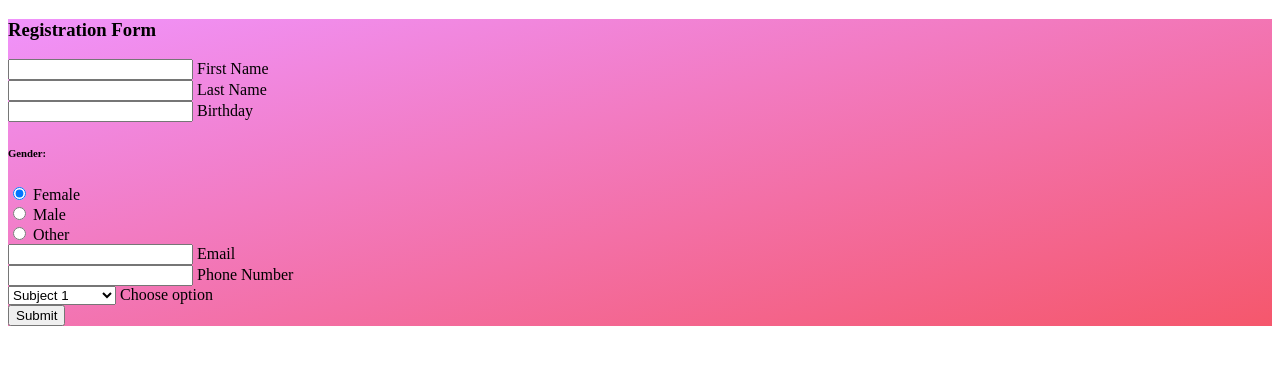
After one commit to shyamagarwal13/HackDavis2022, a Flask app: template Templates/register.html in a window 1280 px wide. The commit adds this page. Shown: the top 365 px of the page. Run offline with Flask 2, Linux system fonts and the light colour scheme; the template is opened without the code that fills it, so the values that code supplies are empty.

Commit message:
Added things

```diff
--- a/index.html
+++ b/Templates/LoggedIn.html
@@ -40,7 +40,7 @@
 <div class="cover-container d-flex w-100 h-100 p-3 mx-auto flex-column">
   <header class="mb-auto">
     <div>
-      <h3 class="float-md-start mb-0">Cover</h3>
+      <h3 class="float-md-start mb-0">LostInDavis?</h3>
       <nav class="nav nav-masthead justify-content-center float-md-end">
         <a class="nav-link active" aria-current="page" href="#">Home</a>
         <a class="nav-link" href="#">Features</a>
--- /dev/null
+++ b/Templates/register.css
@@ -0,0 +1,20 @@
+.gradient-custom {
+    /* fallback for old browsers */
+    background: #f093fb;
+
+    /* Chrome 10-25, Safari 5.1-6 */
+    background: -webkit-linear-gradient(to bottom right, rgba(240, 147, 251, 1), rgba(245, 87, 108, 1));
+
+    /* W3C, IE 10+/ Edge, Firefox 16+, Chrome 26+, Opera 12+, Safari 7+ */
+    background: linear-gradient(to bottom right, rgba(240, 147, 251, 1), rgba(245, 87, 108, 1))
+  }
+
+  .card-registration .select-input.form-control[readonly]:not([disabled]) {
+    font-size: 1rem;
+    line-height: 2.15;
+    padding-left: .75em;
+    padding-right: .75em;
+  }
+  .card-registration .select-arrow {
+    top: 13px;
+  }
--- /dev/null
+++ b/Templates/register.html
@@ -0,0 +1,139 @@
+<!DOCTYPE html>
+<html lang="en">
+  <head>
+    <meta charset="UTF-8">
+    <meta name="viewport" content="width=device-width, initial-scale=1.0">
+    <meta http-equiv="X-UA-Compatible" content="ie=edge">
+    <title>HTML 5 Boilerplate</title>
+    <link rel="stylesheet" href="register.css">
+  </head>
+  <body>
+
+<section class="vh-100 gradient-custom">
+    <div class="container py-5 h-100">
+      <div class="row justify-content-center align-items-center h-100">
+        <div class="col-12 col-lg-9 col-xl-7">
+          <div class="card shadow-2-strong card-registration" style="border-radius: 15px;">
+            <div class="card-body p-4 p-md-5">
+              <h3 class="mb-4 pb-2 pb-md-0 mb-md-5">Registration Form</h3>
+              <form>
+
+                <div class="row">
+                  <div class="col-md-6 mb-4">
+
+                    <div class="form-outline">
+                      <input type="text" id="firstName" class="form-control form-control-lg" />
+                      <label class="form-label" for="firstName">First Name</label>
+                    </div>
+
+                  </div>
+                  <div class="col-md-6 mb-4">
+
+                    <div class="form-outline">
+                      <input type="text" id="lastName" class="form-control form-control-lg" />
+                      <label class="form-label" for="lastName">Last Name</label>
+                    </div>
+
+                  </div>
+                </div>
+
+                <div class="row">
+                  <div class="col-md-6 mb-4 d-flex align-items-center">
+
+                    <div class="form-outline datepicker w-100">
+                      <input
+                        type="text"
+                        class="form-control form-control-lg"
+                        id="birthdayDate"
+                      />
+                      <label for="birthdayDate" class="form-label">Birthday</label>
+                    </div>
+
+                  </div>
+                  <div class="col-md-6 mb-4">
+
+                    <h6 class="mb-2 pb-1">Gender: </h6>
+
+                    <div class="form-check form-check-inline">
+                      <input
+                        class="form-check-input"
+                        type="radio"
+                        name="inlineRadioOptions"
+                        id="femaleGender"
+                        value="option1"
+                        checked
+                      />
+                      <label class="form-check-label" for="femaleGender">Female</label>
+                    </div>
+
+                    <div class="form-check form-check-inline">
+                      <input
+                        class="form-check-input"
+                        type="radio"
+                        name="inlineRadioOptions"
+                        id="maleGender"
+                        value="option2"
+                      />
+                      <label class="form-check-label" for="maleGender">Male</label>
+                    </div>
+
+                    <div class="form-check form-check-inline">
+                      <input
+                        class="form-check-input"
+                        type="radio"
+                        name="inlineRadioOptions"
+                        id="otherGender"
+                        value="option3"
+                      />
+                      <label class="form-check-label" for="otherGender">Other</label>
+                    </div>
+
+                  </div>
+                </div>
+
+                <div class="row">
+                  <div class="col-md-6 mb-4 pb-2">
+
+                    <div class="form-outline">
+                      <input type="email" id="emailAddress" class="form-control form-control-lg" />
+                      <label class="form-label" for="emailAddress">Email</label>
+                    </div>
+
+                  </div>
+                  <div class="col-md-6 mb-4 pb-2">
+
+                    <div class="form-outline">
+                      <input type="tel" id="phoneNumber" class="form-control form-control-lg" />
+                      <label class="form-label" for="phoneNumber">Phone Number</label>
+                    </div>
+
+                  </div>
+                </div>
+
+                <div class="row">
+                  <div class="col-12">
+
+                    <select class="select form-control-lg">
+                      <option value="1" disabled>Choose option</option>
+                      <option value="2">Subject 1</option>
+                      <option value="3">Subject 2</option>
+                      <option value="4">Subject 3</option>
+                    </select>
+                    <label class="form-label select-label">Choose option</label>
+
+                  </div>
+                </div>
+
+                <div class="mt-4 pt-2">
+                  <input class="btn btn-primary btn-lg" type="submit" value="Submit" />
+                </div>
+
+              </form>
+            </div>
+          </div>
+        </div>
+      </div>
+    </div>
+  </section>
+  </body>
+</html>
--- /dev/null
+++ b/app.py
@@ -0,0 +1,46 @@
+from flask import Flask, request, render_template, redirect
+import os
+import sqlite3
+
+currentlocation = os.path.dirname(os.path.abspath(__file__))
+
+myapp=Flask(__name__,template_folder='templates')
+
+@myapp.route("/")
+def homepage():
+    return render_template("index.html")
+
+@myapp.route("/", methods = ["POST"])
+def checklogin():
+    UN = request.form['Username']
+    PW = request.form['Password']
+
+    sqlconnection = sqlite3.Connection(currentlocation + "\Login.db")
+    cursor = sqlconnection.cursor()
+    query1 = "SELECT Username, Password From Users WHERE Username = '{un}' AND Password = '{pw}'".format(un = UN, pw = PW)
+
+    rows = cursor.execute(query1)
+    rows = rows.fetchall()
+    if len(rows) == 1:
+        return render_template("LoggedIn.html")
+    else:
+        return redirect("/register")
+
+@myapp.route("/register", methods = ["GET", "POST"])
+def registerpage():
+    if request.method == "POST":
+       dUN = request.form['DUsername']
+       dPW = request.form['Dpassword']
+       Uemail = request.form['EmalUser']
+       sqlconnection = sqlite3.Connection(currentlocation + "\Login.db")
+       cursor = sqlconnection.cursor()
+       query1 = "INSERT INTO Users VALUES('{u}', '{p}', '{e}')".format(u = dUN, p = dPW, e = Uemail)
+       cursor.execute(query1)
+       sqlconnection.commit()
+       return redirect("/")
+    return render_template("register.html")
+
+
+
+if __name__ == '__main__':
+    myapp.run()
```
Also changed, not shown: Templates/index.html (added, +68 -0 lines), Templates/signin.css (added, +39 -0 lines), Templates/signin.html (added, +67 -0 lines), Templates/cover.css (renamed from cover.css).
